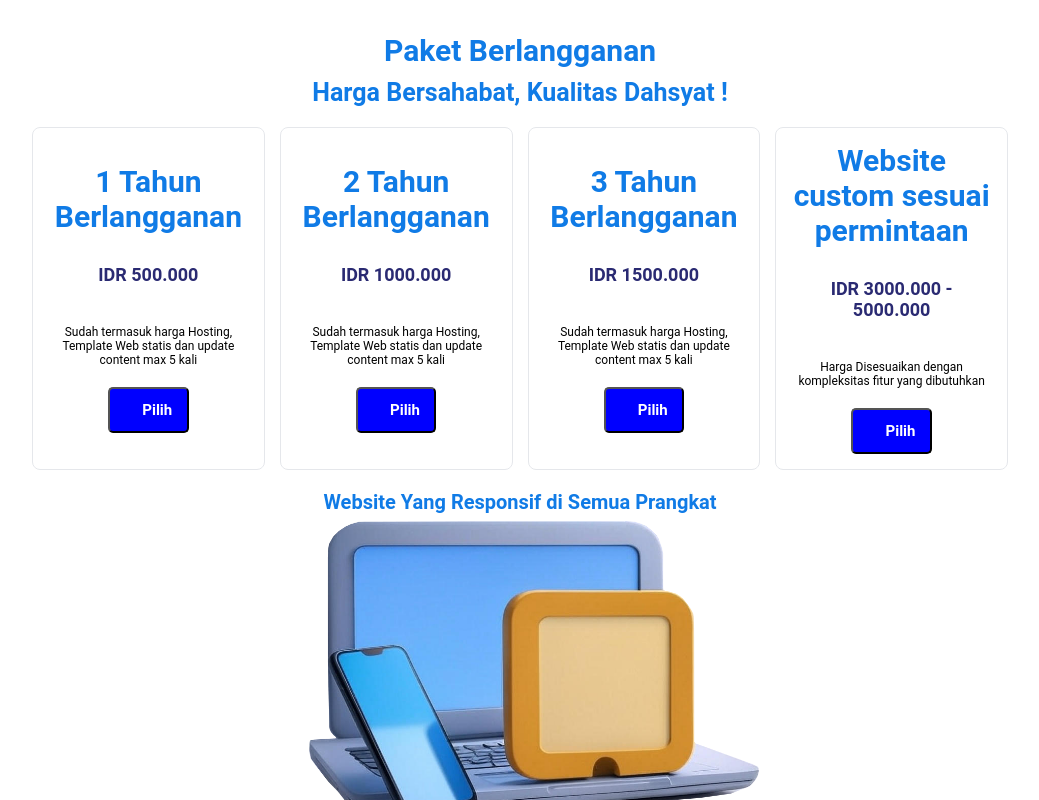
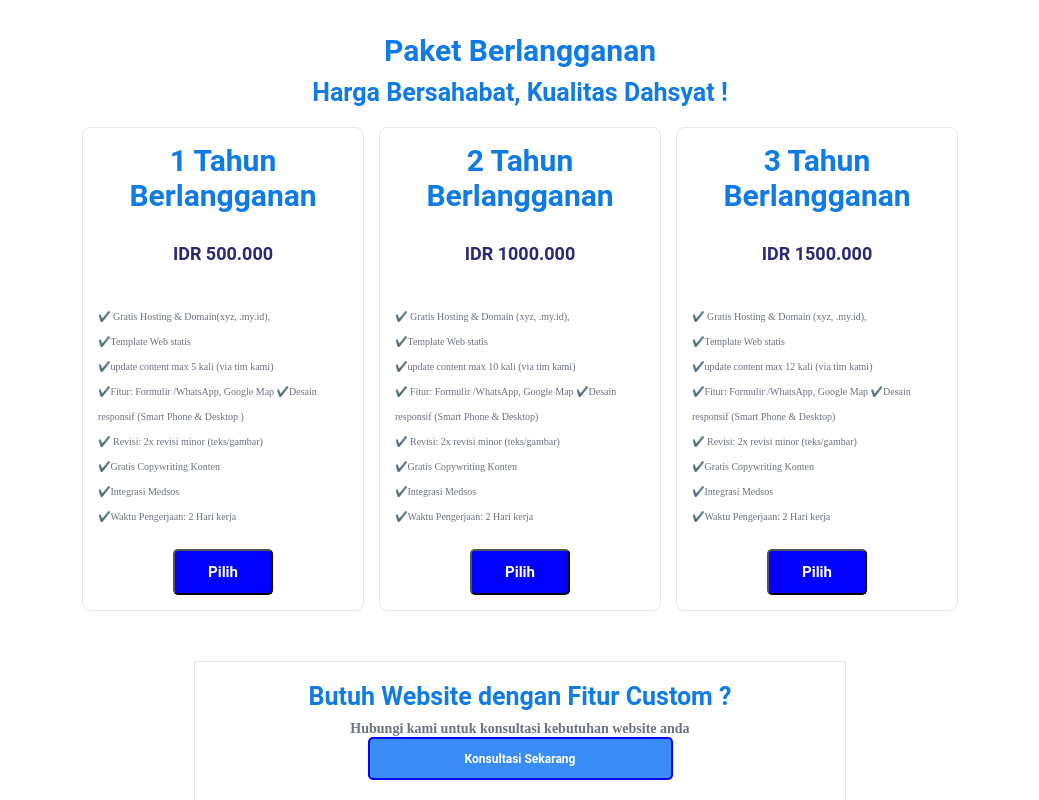
Before and after one commit to tresnaprayoga/landingpage-nuansatech, a React (Vite) app: page / in a window 1280 px wide. Shown: the part 1520-2320 px from the top of the page, without its empty margins (120-1159 px from the left). Built offline with nearby package versions, Linux system fonts and the light colour scheme.

Commit message:
update component harga

```diff
--- a/src/component/DaftarHarga.jsx
+++ b/src/component/DaftarHarga.jsx
@@ -15,7 +15,7 @@ const PricingSection = ({ plans }) => {
             <div className='plan-price'>
               <p>{plan.price}</p>
             </div>
-            <div className='plan-duration'>
+            <div className='plan-duration' style={{ whiteSpace: 'pre-line' }}>
               <p>{plan.duration}</p>
             </div>
             <button className='button-harga'>
@@ -25,6 +25,18 @@ const PricingSection = ({ plans }) => {
             </button>
           </div>
         ))}
+      </div>
+
+      <div className='custom-plan' data-aos='fade-up'>
+        <h4 data-aos='fade-up'>Butuh Website dengan Fitur Custom ?</h4>
+        <p data-aos='fade-up'>Hubungi kami untuk konsultasi kebutuhan website anda</p>
+        <div className='contact-button' data-aos='fade-up'>
+          <button className='button-harga1'>
+            <a href='https://wa.me/6285782319796' target='blank'>
+              Konsultasi Sekarang
+            </a>
+          </button>
+        </div>
       </div>
       <div className='icons' data-aos='fade-up'>
         <p>Website Yang Responsif di Semua Prangkat</p>
--- a/src/dataStatis/datalabelharga.js
+++ b/src/dataStatis/datalabelharga.js
@@ -1,8 +1,23 @@
 const pricingPlans = [
-  { name: '1 Tahun Berlangganan', price: 'IDR 500.000', duration: 'Sudah termasuk harga Hosting, Template Web statis dan update content max 5 kali' },
-  { name: '2 Tahun Berlangganan', price: 'IDR 1000.000', duration: 'Sudah termasuk harga Hosting, Template Web statis dan update content max 5 kali' },
-  { name: '3 Tahun Berlangganan', price: 'IDR 1500.000', duration: 'Sudah termasuk harga Hosting, Template Web statis dan update content max 5 kali' },
-  { name: 'Website custom sesuai permintaan', price: 'IDR 3000.000 - 5000.000', duration: 'Harga  Disesuaikan dengan kompleksitas fitur yang dibutuhkan' },
+  {
+    name: '1 Tahun Berlangganan',
+    price: 'IDR 500.000',
+    duration:
+      ' ✔️ Gratis Hosting & Domain(xyz, .my.id), \n ✔️Template Web statis \n  ✔️update content max 5 kali (via tim kami) \n ✔️Fitur: Formulir /WhatsApp, Google Map ✔️Desain responsif (Smart Phone & Desktop ) \n✔️ Revisi: 2x revisi minor (teks/gambar) \n✔️Gratis Copywriting Konten \n ✔️Integrasi Medsos  \n✔️Waktu Pengerjaan: 2 Hari kerja',
+  },
+  {
+    name: '2 Tahun Berlangganan',
+    price: 'IDR 1000.000',
+    duration:
+      ' ✔️ Gratis Hosting & Domain (xyz, .my.id), \n ✔️Template Web statis \n  ✔️update content max 10 kali (via tim kami) \n ✔️ Fitur: Formulir /WhatsApp, Google Map ✔️Desain responsif (Smart Phone & Desktop) \n✔️ Revisi: 2x revisi minor (teks/gambar) \n✔️Gratis Copywriting Konten \n ✔️Integrasi Medsos \n✔️Waktu Pengerjaan: 2 Hari kerja',
+  },
+  {
+    name: '3 Tahun Berlangganan',
+    price: 'IDR 1500.000',
+    duration:
+      ' ✔️ Gratis Hosting & Domain (xyz, .my.id), \n ✔️Template Web statis \n  ✔️update content max 12 kali (via tim kami) \n ✔️Fitur: Formulir /WhatsApp, Google Map ✔️Desain responsif (Smart Phone & Desktop) \n✔️ Revisi: 2x revisi minor (teks/gambar) \n✔️Gratis Copywriting Konten \n ✔️Integrasi Medsos \n✔️Waktu Pengerjaan: 2 Hari kerja',
+  },
+  // { name: 'Website custom sesuai permintaan', price: 'IDR 3000.000 - 5000.000', duration: 'Harga  Disesuaikan dengan kompleksitas fitur yang dibutuhkan' },
 ];
 
 export default pricingPlans;
--- a/src/style/daftarharga.css
+++ b/src/style/daftarharga.css
@@ -1,7 +1,6 @@
 .pricing-section {
   padding: 60px 40px;
   text-align: center;
-
   margin: 20px auto;
 }
 .pricing-section h4 {
@@ -21,13 +20,19 @@
 }
 
 .plan-name,
-.plan-price,
-.plan-duration p {
+.plan-price {
   font-family: 'Roboto';
   font-weight: normal;
   color: black;
 }
 
+.plan-duration p {
+  text-align: left;
+  font-family: Poppins;
+  font-weight: normal;
+  font-size: 10px;
+  line-height: 25px;
+}
 .plans-container {
   width: 80%;
   margin: 20px auto;
@@ -99,6 +104,23 @@
   font-weight: bold;
 }
 
+.button-harga1 {
+  background-color: rgb(58, 140, 247);
+  padding: 12px 20px;
+  width: 50%;
+  border-radius: 5px;
+  cursor: pointer;
+  border: 2px solid blue;
+}
+.button-harga1 a {
+  text-decoration: none;
+  padding: 12px;
+  font-size: 12px;
+  font-family: 'Roboto';
+  font-weight: bold;
+  color: white;
+}
+
 .icons {
   margin-left: auto;
   margin-right: auto;
@@ -122,6 +144,18 @@
 
 .img-icon img {
   width: 100%;
+}
+
+.custom-plan {
+  margin: 50px auto;
+  width: 50%;
+  padding: 20px;
+  font-size: 14px;
+  color: #6b7280;
+  font-family: Poppins;
+  font-weight: 700;
+  background-color: #fff;
+  border: 1px solid #e5e7eb;
 }
 
 /* Tablet (max-width: 1024px) */
@@ -199,4 +233,9 @@
   .img-icon img {
     width: 100%;
   }
+
+  .custom-plan {
+    width: 100%;
+    box-sizing: border-box;
+  }
 }
--- a/src/style/domainpricing.css
+++ b/src/style/domainpricing.css
@@ -32,6 +32,7 @@
   align-items: center;
   transition: box-shadow 0.2s, transform 0.2s;
   border: 1.5px solid #e3e8ee;
+  box-sizing: border-box;
 }
 
 .domain-card-v2:hover {
@@ -79,24 +80,22 @@
 @media (max-width: 900px) {
   .domain-grid {
     gap: 20px;
+
+    width: 100%;
   }
   .domain-card-v2 {
-    min-width: 180px;
-    max-width: 220px;
-    padding: 24px 12px;
+    box-sizing: border-box;
   }
 }
 
 @media (max-width: 600px) {
   .domain-grid {
+    width: 100%;
     flex-direction: column;
     align-items: center;
     gap: 16px;
   }
   .domain-card-v2 {
-    width: 90vw;
-    min-width: unset;
-    max-width: unset;
-    padding: 18px 8px;
+    width: 100%;
   }
 }
```
